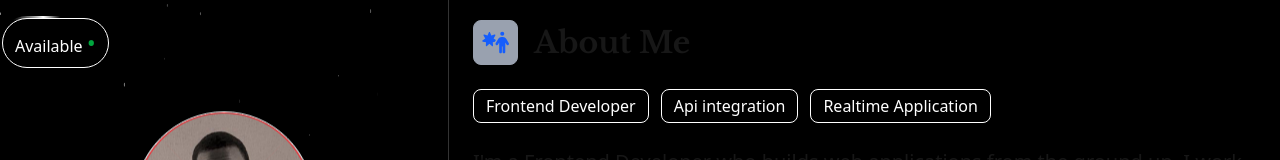
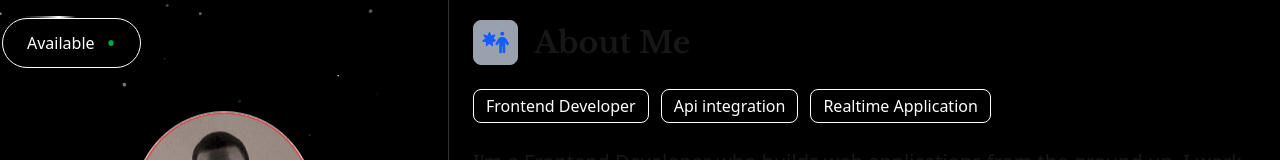
Before and after one commit to CodeArt001/my-portfolio, a Next.js app: page / in a window 1280 px wide. Shown: the top 160 px of the page. Built offline with nearby package versions, Linux system fonts and the light colour scheme.

Commit message:
text color

```diff
--- a/src/app/Profile/page.jsx
+++ b/src/app/Profile/page.jsx
@@ -14,8 +14,9 @@ export default function Profile() {
             <div className="relative inline-flex items-center p-[2px] rounded-full overflow-hidden">
               <div className="absolute w-[200%] h-[200%] top-[-50%] left-[-50%] animate-spin-slow bg-[conic-gradient(from_0deg,transparent_0%,white_10%,transparent_20%)]" />
 
-              <button className="rounded-full px-3 py-2 text-white relative bg-black border border-white">
-                Available <span className="text-green-600 text-2xl">•</span>
+              <button className="rounded-full px-6 py-2 text-white relative bg-black border border-white flex items-center gap-3">
+                Available{" "}
+                <span className="text-green-600 text-2xl text-center ">•</span>
               </button>
             </div>
           </div>
--- a/src/app/component/StarBackground.jsx
+++ b/src/app/component/StarBackground.jsx
@@ -9,8 +9,8 @@ export default function StarBackground() {
     const ctx = canvas.getContext("2d");
 
     // Fix: match canvas to full screen
-    canvas.width = window.innerWidth;
-    canvas.height = window.innerHeight;
+    canvas.width = canvas.offsetWidth;
+    canvas.height = canvas.offsetHeight;
 
     const stars = Array.from({ length: 50 }, () => ({
       x: Math.random() * canvas.width,
@@ -25,8 +25,7 @@ export default function StarBackground() {
 
     const animate = () => {
       // Fix: clear with black background each frame
-      ctx.fillStyle = "black";
-      ctx.fillRect(0, 0, canvas.width, canvas.height);
+      ctx.clearRect(0, 0, canvas.width, canvas.height);
 
       stars.forEach((star) => {
         star.opacity += star.speed * star.direction;
```
